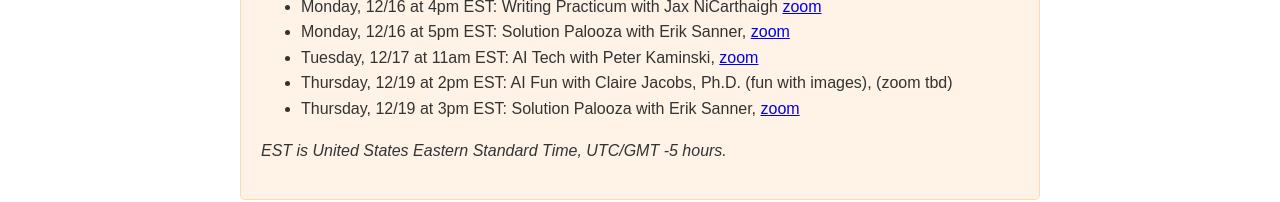
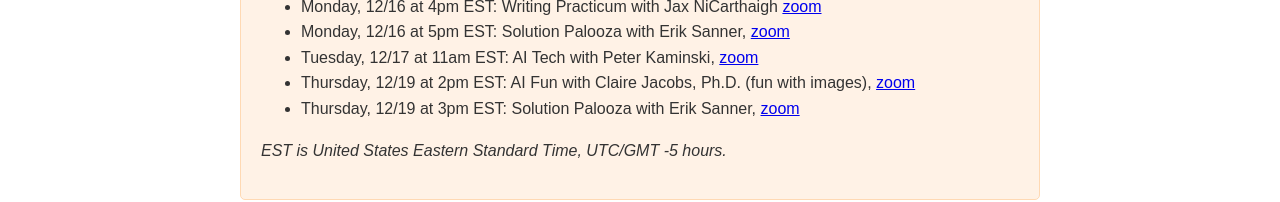
Before and after one commit to peterkaminski/aicf-launch, a plain HTML site: page index.html in a window 1280 px wide. Shown: the part 576-778 px from the top of the page. Drawn offline with Linux system fonts and the light colour scheme.

Commit message:
add claire's link

```diff
--- a/index.html
+++ b/index.html
@@ -96,7 +96,7 @@
                 <li>Monday, 12/16 at 4pm EST: Writing Practicum with Jax NiCarthaigh <a target="_blank" rel="noopener noreferrer" href="https://us06web.zoom.us/meeting/register/tZ0kf-mspz4oHdAhoB0wzxH3viHvUfpDuza6">zoom</a></li>
                 <li>Monday, 12/16 at 5pm EST: Solution Palooza with Erik Sanner, <a target="_blank" rel="noopener noreferrer" href="https://us06web.zoom.us/meeting/register/tZArceCpqj4pHNR6jOcZeaqopORzCGiarF9T">zoom</a></li>
                 <li>Tuesday, 12/17 at 11am EST: AI Tech with Peter Kaminski, <a target="_blank" rel="noopener noreferrer" href="https://us02web.zoom.us/meeting/register/tZMsd-yuqDkiGNQ9UBdQwpE3eK3rIQ3xhh59">zoom</a></li>
-                <li>Thursday, 12/19 at 2pm EST: AI Fun with Claire Jacobs, Ph.D. (fun with images), (zoom tbd)</li>
+                <li>Thursday, 12/19 at 2pm EST: AI Fun with Claire Jacobs, Ph.D. (fun with images), <a target="_blank" rel="noopener noreferrer" href="https://us02web.zoom.us/meeting/register/tZUkc-6hpj0sHNYdF2_8w-Mvri34eUKCJgsn">zoom</a></li>
                 <li>Thursday, 12/19 at 3pm EST: Solution Palooza with Erik Sanner, <a target="_blank" rel="noopener noreferrer" href="https://us06web.zoom.us/meeting/register/tZAlcuyqrTItGN2S1nInl1RXCdtHcbQluUkm">zoom</a></li>
             </ul>
 
```
